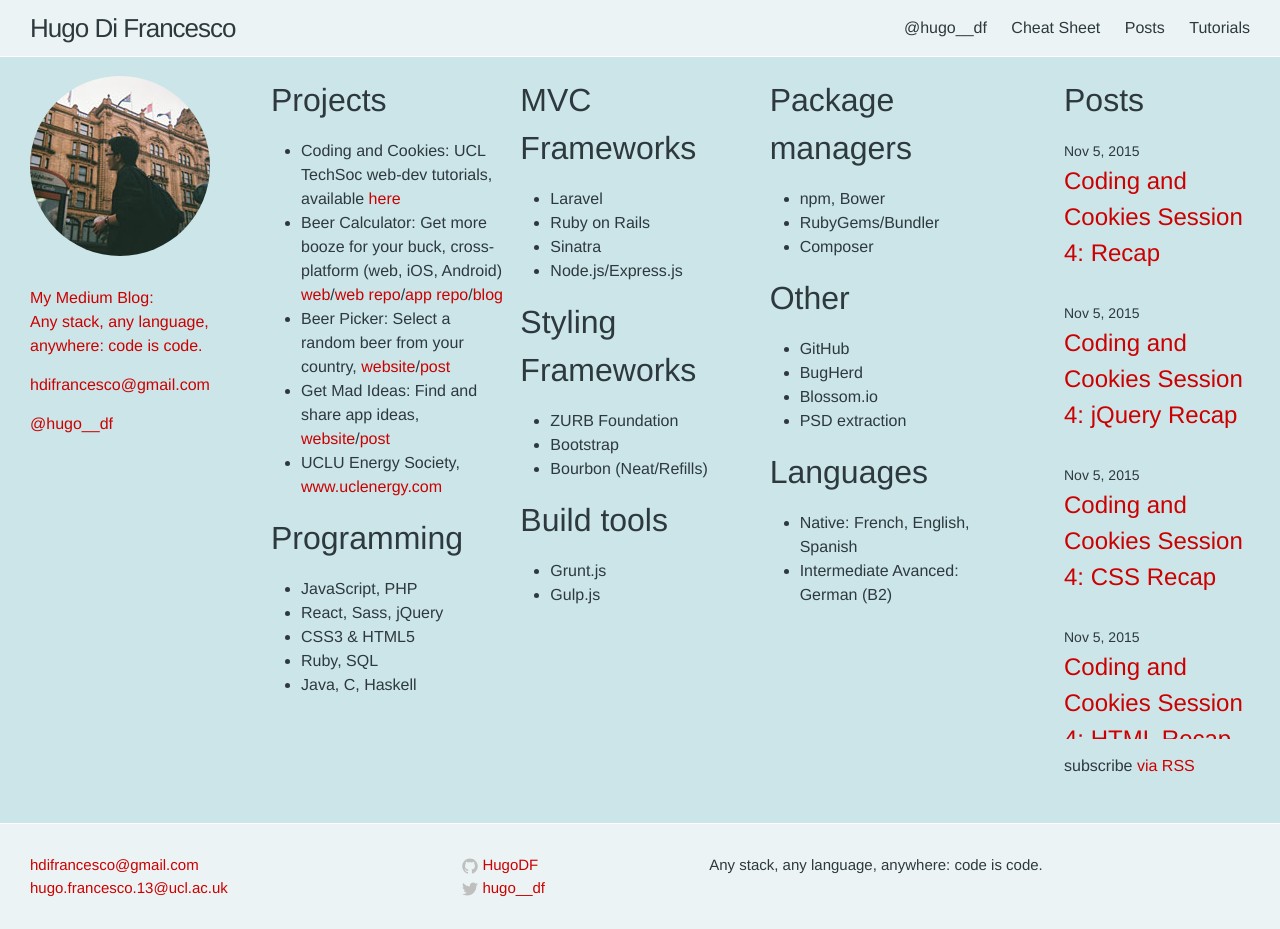
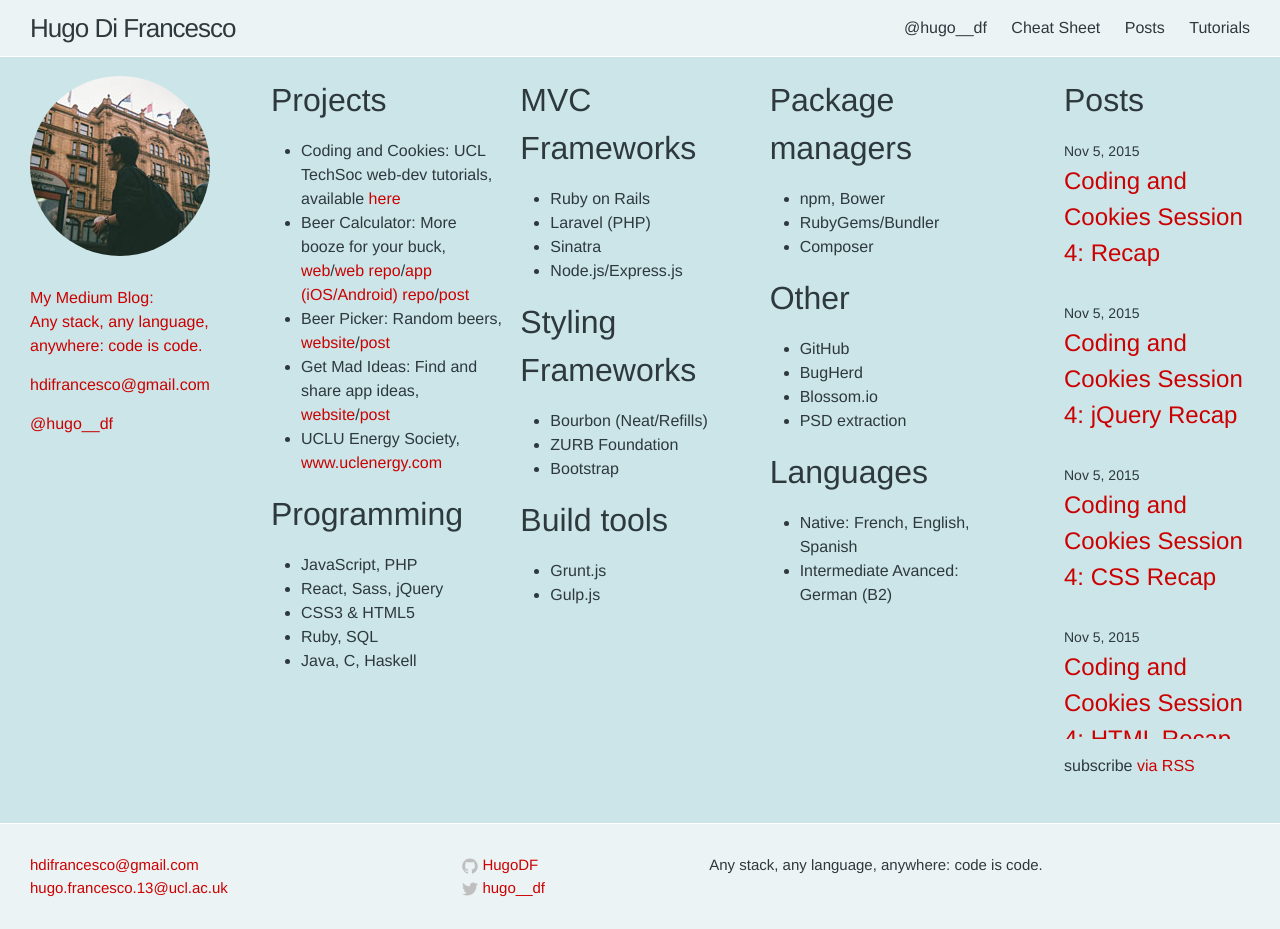
Before and after one commit to HugoDF/HugoDF.github.io, a Jekyll site: the page built from index.html, in a window 1280 px wide and 929 px high. Built offline with Jekyll 4.4.1, drawn with Linux system fonts in a browser that asks for light colours; Markdown is read by kramdown in place of the engine named in the settings.

Commit message:
modify homepage

```diff
--- a/index.html
+++ b/index.html
@@ -16,8 +16,8 @@
         <ul>
 
           <li>Coding and Cookies: UCL TechSoc web-dev tutorials, available <a href="/tutorials">here</a></li>
-          <li>Beer Calculator: Get more booze for your buck, cross-platform (web, iOS, Android) <a href="http://hugodf.github.io/beercalculator" target="_blank">web</a>/<a href="https://github.com/HugoDF/beercalculator" target="_blank">web repo</a>/<a href="https://github.com/HugoDF/beercalculatorapp" target="_blank">app repo</a>/<a href="http://medium.com/any-stack-any-language-anywhere/cross-platform-react-stories-b2261f412f54">blog</a></li>
-          <li>Beer Picker: Select a random beer from your country, <a href="http://beerpicker.herokuapp.com" target="_blank">website</a>/<a href="beerpicker/prototype/2015/09/28/BeerPicker.html" target="_blank">post</a></li>
+          <li>Beer Calculator: More booze for your buck, <a href="http://hugodf.github.io/beercalculator" target="_blank">web</a>/<a href="https://github.com/HugoDF/beercalculator" target="_blank">web repo</a>/<a href="https://github.com/HugoDF/beercalculatorapp" target="_blank">app (iOS/Android) repo</a>/<a href="/react/2015/10/25/react-stories.html">post</a></li>
+          <li>Beer Picker: Random beers, <a href="http://beerpicker.herokuapp.com" target="_blank">website</a>/<a href="beerpicker/prototype/2015/09/28/BeerPicker.html" target="_blank">post</a></li>
           <li>Get Mad Ideas: Find and share app ideas, <a href="http://getmadideas.com" target="_blank">website</a>/<a href="/mad/ideas/prototype/2015/08/03/First-Post.html" target="_blank">post</a></li>
           <li>UCLU Energy Society, <a href="http://www.uclenergy.com" target="_blank">www.uclenergy.com</a></li>
           <!-- <li>JM, a job-matching app prototype <a href="http://bakshi41c.github.io/Job-Matcher/" target="_blank">website</a>/<a href="https://www.youtube.com/watch?v=QfyWJJ_BXoo&feature=youtu.be" target="_blank">video</a></li> -->
@@ -40,8 +40,8 @@
       <h1>MVC Frameworks</h1>
       <p>
         <ul>
-          <li>Laravel</li>
           <li>Ruby on Rails</li>
+          <li>Laravel (PHP)</li>
           <li>Sinatra</li>
           <li>Node.js/Express.js</li>
         </ul>
@@ -51,9 +51,9 @@
       <h1>Styling Frameworks</h1>
       <p>
         <ul>
+          <li>Bourbon (Neat/Refills)</li>
           <li>ZURB Foundation</li>
           <li>Bootstrap</li>
-          <li>Bourbon (Neat/Refills)</li>
         </ul>
       </p>
     </div>
@@ -68,11 +68,13 @@
     </div>
     <div class="tile">
       <h1>Package managers</h1>
-      <p><ul>
-        <li>npm, Bower</li>
-        <li>RubyGems/Bundler</li>
-        <li>Composer</li>
-      </ul></p>
+      <p>
+        <ul>
+          <li>npm, Bower</li>
+          <li>RubyGems/Bundler</li>
+          <li>Composer</li>
+        </ul>
+      </p>
     </div>
     <div class="tile">
       <h1>Other</h1>
```
